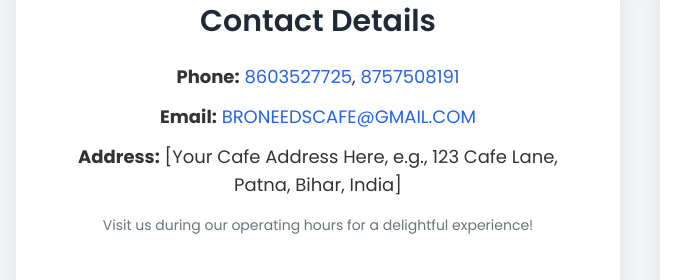
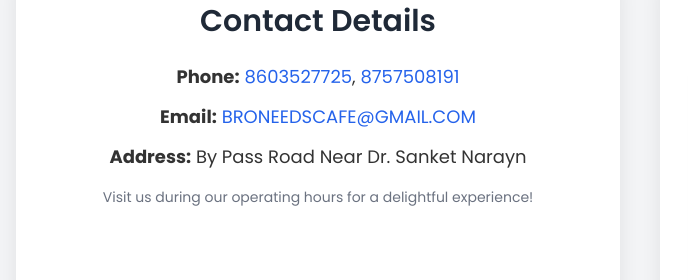
Before and after one commit to trendhiveacademy/broneedscafe, a plain HTML site: page index.html in a window 1280 px wide. Shown: the part 5182-5462 px from the top of the page, 0-688 px from the left. Drawn offline with nearby package versions, Linux system fonts and the light colour scheme; grey boxes are pictures that could not be loaded.

Commit message:
Update index.html

```diff
--- a/index.html
+++ b/index.html
@@ -518,7 +518,7 @@
                     <h3 class="text-3xl font-semibold text-gray-800 mb-6">Contact Details</h3>
                     <p class="text-lg mb-3"><strong>Phone:</strong> <a href="tel:8603527725" class="text-blue-600 hover:underline">8603527725</a>, <a href="tel:8757508191" class="text-blue-600 hover:underline">8757508191</a></p>
                     <p class="text-lg mb-3"><strong>Email:</strong> <a href="mailto:BRONEEDSCAFE@GMAIL.COM" class="text-blue-600 hover:underline">BRONEEDSCAFE@GMAIL.COM</a></p>
-                    <p class="text-lg mb-3"><strong>Address:</strong> [Your Cafe Address Here, e.g., 123 Cafe Lane, Patna, Bihar, India]</p>
+                    <p class="text-lg mb-3"><strong>Address:</strong> By Pass Road Near Dr. Sanket Narayn</p>
                     <p class="text-sm text-gray-500 mt-4">Visit us during our operating hours for a delightful experience!</p>
                 </div>
                 <div class="card slide-in-right">
```
